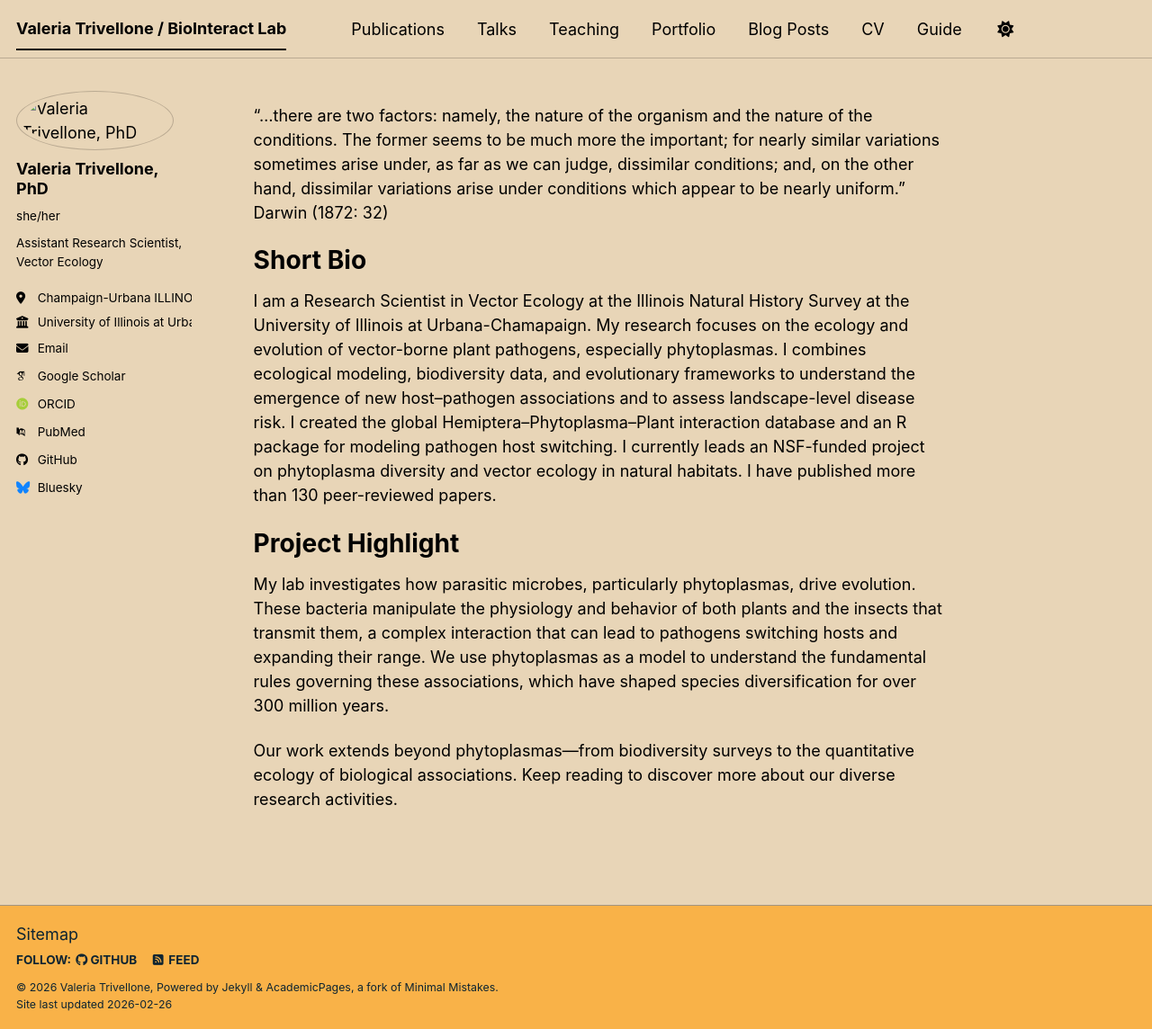
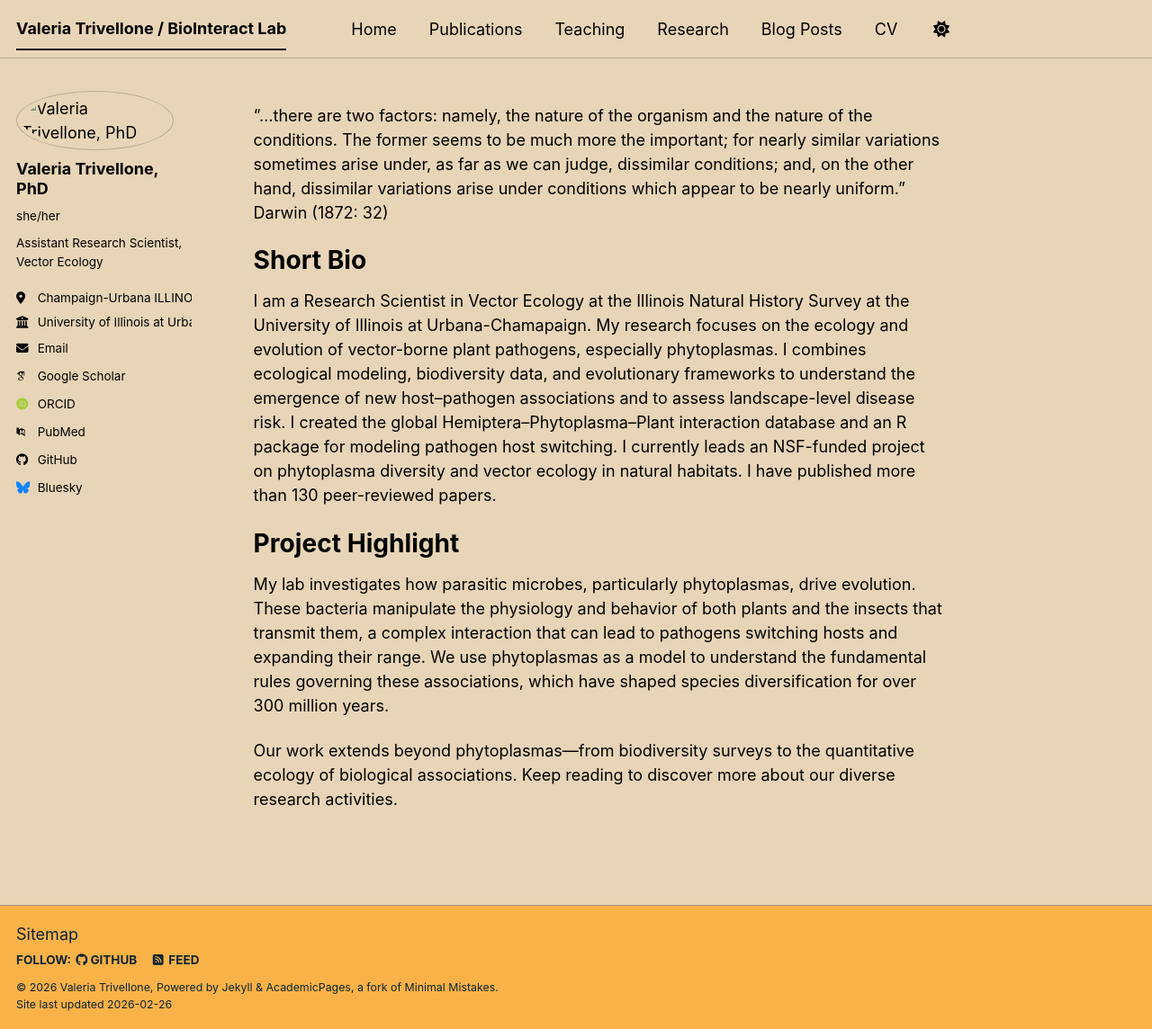
Before and after one commit to valeriatrivellone/valeriatrivellone.github.io, a Jekyll site: the page built from _pages/about.md, in a window 1280 px wide and 1144 px high. Shown: the whole window at 90% size. Built offline with Jekyll 4.4.1, drawn with Linux system fonts in a browser that asks for light colours; some web fonts are replaced; a script bundle is joined from its source files by our own code; library files that are not in the unit come from our copies; a file with an impossible date is left out.

Commit message:
Update navigation.yml

```diff
--- a/_data/navigation.yml
+++ b/_data/navigation.yml
@@ -8,16 +8,19 @@
 #      Markdown formatted page while the second is generated using JSON.
 
 main:
+  - title: "Home"
+    url: /_pages/about.md
+
   - title: "Publications"
     url: /publications/
 
-  - title: "Talks"
-    url: /talks/
+  #- title: "Talks"
+  #  url: /talks/
 
   - title: "Teaching"
     url: /teaching/
 
-  - title: "Portfolio"
+  - title: "Research"
     url: /portfolio/
 
   - title: "Blog Posts"
@@ -29,5 +32,5 @@ main:
   # - title: "CV"
   #   url: /cv-json/
 
-  - title: "Guide"
-    url: /markdown/
+ # - title: "Guide"
+ #  url: /markdown/
```
